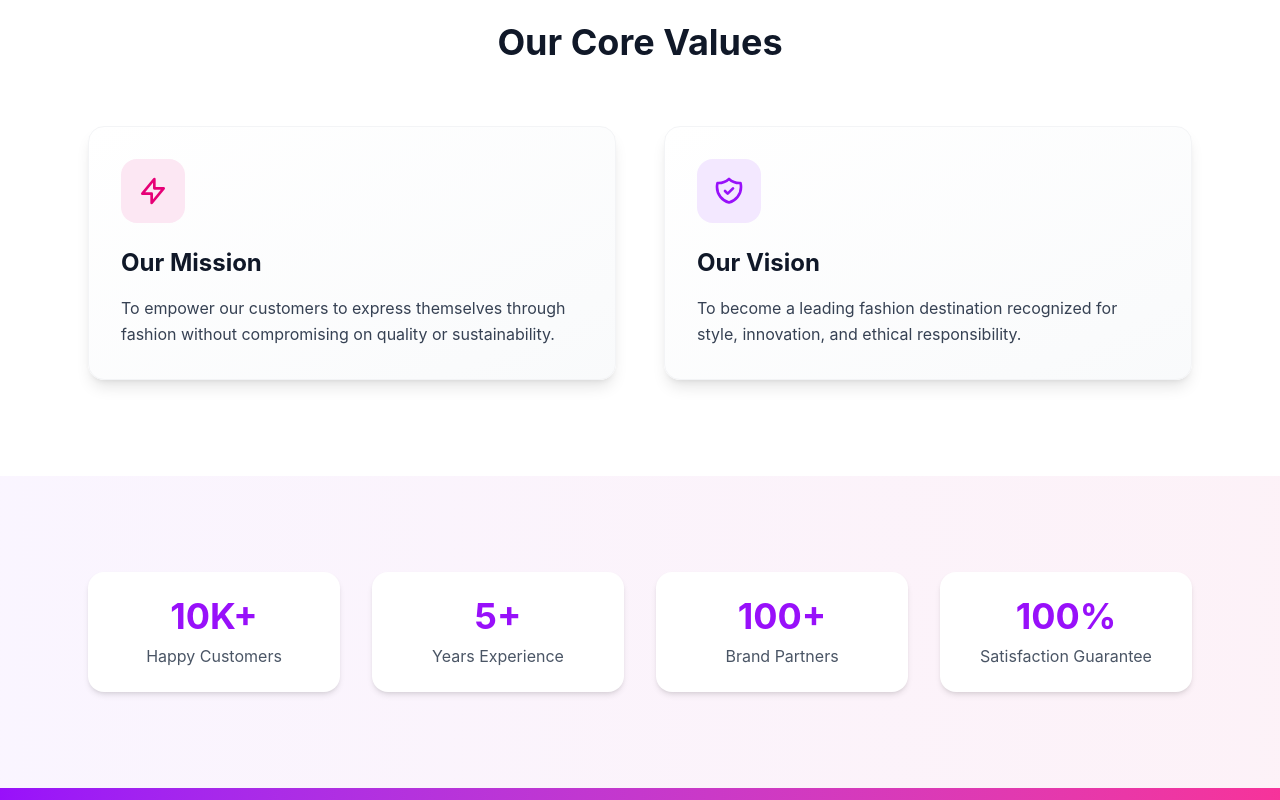
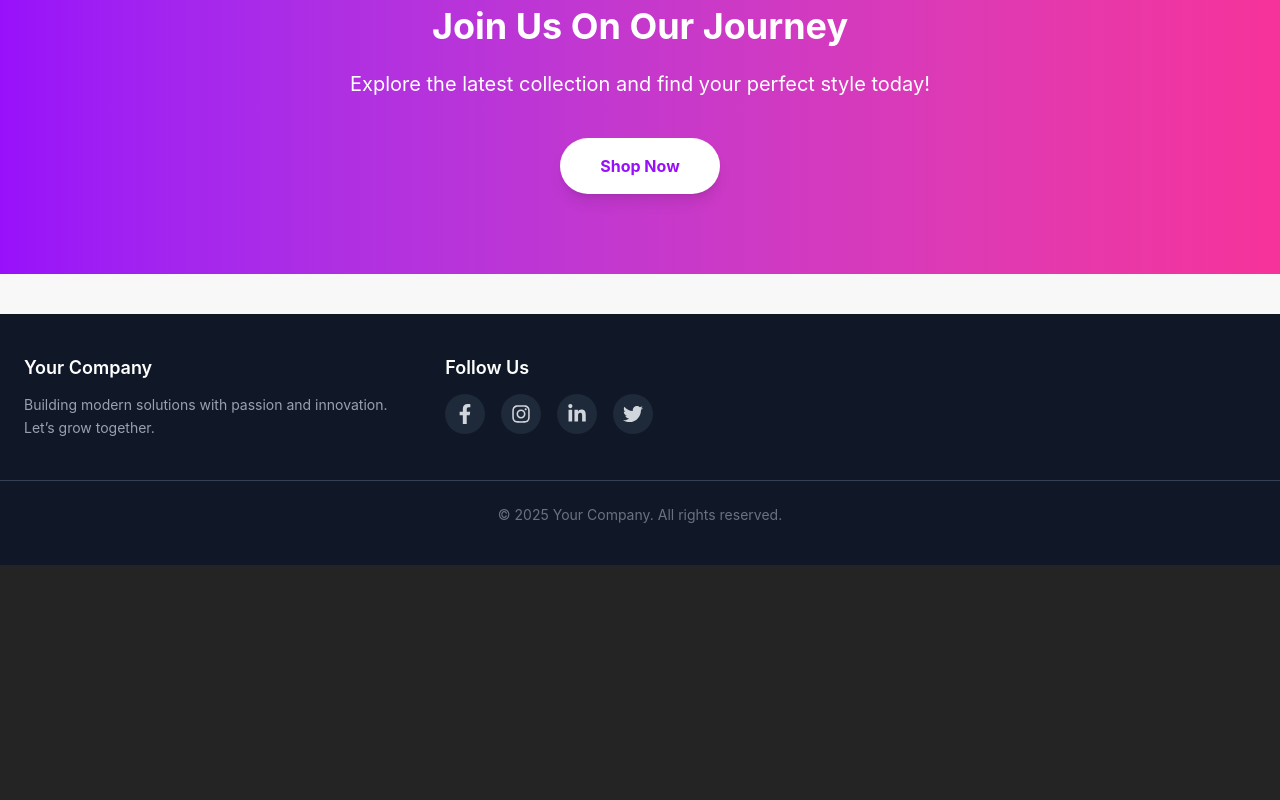
Before and after one commit to Halimunnisa0127/fashion-ecommerce-app, a React (Vite) app in the folder fashion-ecommerce-app/: page /aboutpage in a window 1280 px wide. Shown: the part 1160-1960 px from the top of the page. After the commit the page ends 1725 px from the top, so only its background shows below. Built offline with nearby package versions, Linux system fonts and the light colour scheme.

Commit message:
"updated"

```diff
--- a/fashion-ecommerce-app/src/Components/AboutPage/AboutPage.jsx
+++ b/fashion-ecommerce-app/src/Components/AboutPage/AboutPage.jsx
@@ -1,7 +1,7 @@
 // src/Components/AboutPage/AboutPage.jsx
-import React from 'react';
+import React, { useState } from 'react';
 import { useSelector } from 'react-redux';
-import { motion } from 'framer-motion';
+import { motion, AnimatePresence } from 'framer-motion';
 
 // Animation variants
 const containerVariants = {
@@ -10,9 +10,9 @@ const containerVariants = {
     opacity: 1,
     transition: {
       staggerChildren: 0.2,
-      delayChildren: 0.3
-    }
-  }
+      delayChildren: 0.3,
+    },
+  },
 };
 
 const fadeInUp = {
@@ -20,8 +20,8 @@ const fadeInUp = {
   visible: {
     opacity: 1,
     y: 0,
-    transition: { duration: 0.6, ease: "easeOut" }
-  }
+    transition: { duration: 0.6, ease: 'easeOut' },
+  },
 };
 
 const fadeInLeft = {
@@ -29,8 +29,8 @@ const fadeInLeft = {
   visible: {
     opacity: 1,
     x: 0,
-    transition: { duration: 0.8, ease: "easeOut" }
-  }
+    transition: { duration: 0.8, ease: 'easeOut' },
+  },
 };
 
 const fadeInRight = {
@@ -38,8 +38,8 @@ const fadeInRight = {
   visible: {
     opacity: 1,
     x: 0,
-    transition: { duration: 0.8, ease: "easeOut" }
-  }
+    transition: { duration: 0.8, ease: 'easeOut' },
+  },
 };
 
 const scaleIn = {
@@ -47,8 +47,8 @@ const scaleIn = {
   visible: {
     opacity: 1,
     scale: 1,
-    transition: { duration: 0.7, ease: "easeOut" }
-  }
+    transition: { duration: 0.7, ease: 'easeOut' },
+  },
 };
 
 const rotateIn = {
@@ -56,40 +56,44 @@ const rotateIn = {
   visible: {
     opacity: 1,
     rotate: 0,
-    transition: { duration: 0.6, ease: "easeOut" }
-  }
+    transition: { duration: 0.6, ease: 'easeOut' },
+  },
 };
 
 const cardHover = {
   hover: {
     y: -10,
     scale: 1.02,
-    boxShadow: "0 20px 25px -5px rgba(168, 85, 247, 0.3), 0 10px 10px -5px rgba(168, 85, 247, 0.1)",
-    transition: { duration: 0.3, ease: "easeOut" }
-  }
+    boxShadow:
+      '0 20px 25px -5px rgba(168, 85, 247, 0.3), 0 10px 10px -5px rgba(168, 85, 247, 0.1)',
+    transition: { duration: 0.3, ease: 'easeOut' },
+  },
 };
 
 const imageHover = {
   hover: {
     scale: 1.05,
-    transition: { duration: 0.4, ease: "easeOut" }
-  }
+    transition: { duration: 0.4, ease: 'easeOut' },
+  },
 };
 
 const pulseGlow = {
   hover: {
     scale: 1.05,
-    boxShadow: "0 0 20px 8px rgba(236, 72, 153, 0.5)",
+    boxShadow: '0 0 20px 8px rgba(236, 72, 153, 0.5)',
     transition: {
       repeat: Infinity,
-      repeatType: "reverse",
-      duration: 1.2
-    }
-  }
+      repeatType: 'reverse',
+      duration: 1.2,
+    },
+  },
 };
 
 const AboutPage = () => {
   const about = useSelector((state) => state.about);
+
+  // ✅ State for Read more / Show less
+  const [showMore, setShowMore] = useState(false);
 
   return (
     <motion.div
@@ -99,27 +103,30 @@ const AboutPage = () => {
       animate="visible"
     >
       {/* Hero Section */}
-      <motion.section
-        className="relative overflow-hidden bg-gradient-to-br from-purple-900 via-purple-700 to-pink-500 text-white py-20 md:py-28 text-center"
-      >
+      <motion.section className="relative overflow-hidden bg-gradient-to-br from-purple-900 via-purple-700 to-pink-500 text-white py-20 md:py-28 text-center">
         {/* Animated background elements */}
         <motion.div
           className="absolute top-10 left-10 w-24 h-24 bg-purple-500 rounded-full opacity-20 filter blur-xl"
           animate={{
             y: [0, -20, 0],
             x: [0, 15, 0],
-            scale: [1, 1.1, 1]
+            scale: [1, 1.1, 1],
           }}
-          transition={{ repeat: Infinity, duration: 8, ease: "easeInOut" }}
+          transition={{ repeat: Infinity, duration: 8, ease: 'easeInOut' }}
         />
         <motion.div
           className="absolute bottom-16 right-16 w-32 h-32 bg-pink-500 rounded-full opacity-20 filter blur-2xl"
           animate={{
             y: [0, 20, 0],
             x: [0, -15, 0],
-            scale: [1, 1.2, 1]
+            scale: [1, 1.2, 1],
           }}
-          transition={{ repeat: Infinity, duration: 10, ease: "easeInOut", delay: 1 }}
+          transition={{
+            repeat: Infinity,
+            duration: 10,
+            ease: 'easeInOut',
+            delay: 1,
+          }}
         />
         <motion.div
           className="absolute top-1/2 left-1/4 w-16 h-16 bg-white rounded-full opacity-10 filter blur-xl"
@@ -127,7 +134,12 @@ const AboutPage = () => {
             y: [0, -30, 0],
             x: [0, 20, 0],
           }}
-          transition={{ repeat: Infinity, duration: 12, ease: "easeInOut", delay: 2 }}
+          transition={{
+            repeat: Infinity,
+            duration: 12,
+            ease: 'easeInOut',
+            delay: 2,
+          }}
         />
 
         <div className="relative z-10 max-w-4xl mx-auto px-4">
@@ -173,27 +185,58 @@ const AboutPage = () => {
               variants={imageHover}
             />
           </motion.div>
-          <motion.div
-            className="md:w-1/2"
-            variants={fadeInRight}
-          >
+          <motion.div className="md:w-1/2" variants={fadeInRight}>
             <motion.h2
               className="text-3xl md:text-4xl font-bold mb-6 text-gray-900"
               variants={fadeInUp}
             >
               {about.story.title}
             </motion.h2>
+
+            {/* Text with Read more */}
             <motion.p
               className="text-gray-700 leading-relaxed text-lg mb-6"
               variants={fadeInUp}
             >
-              {about.story.text}
+              {showMore
+                ? about.story.text
+                : `${about.story.text.substring(0, 150)}...`}
             </motion.p>
+
+            {/* Smooth expand/collapse */}
+            <AnimatePresence>
+              {showMore && (
+                <motion.p
+                  className="text-gray-600 leading-relaxed text-base mb-6"
+                  initial={{ opacity: 0, height: 0 }}
+                  animate={{ opacity: 1, height: 'auto' }}
+                  exit={{ opacity: 0, height: 0 }}
+                  transition={{ duration: 0.5 }}
+                >
+                  {about.story.extraText}
+                </motion.p>
+              )}
+            </AnimatePresence>
+
+            {/* Toggle button */}
             <motion.div variants={fadeInUp}>
-              <button className="text-purple-600 font-medium flex items-center group">
-                Read more
-                <svg className="w-5 h-5 ml-2 group-hover:translate-x-1 transition-transform" fill="none" stroke="currentColor" viewBox="0 0 24 24">
-                  <path strokeLinecap="round" strokeLinejoin="round" strokeWidth={2} d="M14 5l7 7m0 0l-7 7m7-7H3" />
+              <button
+                className="text-purple-600 font-medium flex items-center group"
+                onClick={() => setShowMore(!showMore)}
+              >
+                {showMore ? 'Show less' : 'Read more'}
+                <svg
+                  className="w-5 h-5 ml-2 group-hover:translate-x-1 transition-transform"
+                  fill="none"
+                  stroke="currentColor"
+                  viewBox="0 0 24 24"
+                >
+                  <path
+                    strokeLinecap="round"
+                    strokeLinejoin="round"
+                    strokeWidth={2}
+                    d="M14 5l7 7m0 0l-7 7m7-7H3"
+                  />
                 </svg>
               </button>
             </motion.div>
@@ -201,93 +244,7 @@ const AboutPage = () => {
         </motion.div>
       </section>
 
-      {/* Mission & Vision */}
-      <section className="bg-white py-16 md:py-24">
-        <div className="max-w-6xl mx-auto px-6">
-          <motion.h2
-            className="text-3xl md:text-4xl font-bold text-center mb-16 text-gray-900"
-            variants={fadeInUp}
-          >
-            Our Core Values
-          </motion.h2>
-
-          <div className="grid md:grid-cols-2 gap-8 lg:gap-12">
-            {[about.mission, about.vision].map((item, idx) => (
-              <motion.div
-                key={idx}
-                className="p-8 rounded-2xl shadow-lg cursor-pointer bg-gradient-to-br from-white to-gray-50 border border-gray-100"
-                variants={scaleIn}
-                whileHover="hover"
-                custom={idx}
-              >
-                <motion.div
-                  className={`w-16 h-16 rounded-2xl mb-6 flex items-center justify-center ${
-                    idx === 0 ? 'bg-pink-100 text-pink-600' : 'bg-purple-100 text-purple-600'
-                  }`}
-                  variants={rotateIn}
-                >
-                  <svg className="w-8 h-8" fill="none" stroke="currentColor" viewBox="0 0 24 24">
-                    {idx === 0 ? (
-                      <path strokeLinecap="round" strokeLinejoin="round" strokeWidth={2} d="M13 10V3L4 14h7v7l9-11h-7z" />
-                    ) : (
-                      <path strokeLinecap="round" strokeLinejoin="round" strokeWidth={2} d="M9 12l2 2 4-4m5.618-4.016A11.955 11.955 0 0112 2.944a11.955 11.955 0 01-8.618 3.04A12.02 12.02 0 003 9c0 5.591 3.824 10.29 9 11.622 5.176-1.332 9-6.03 9-11.622 0-1.042-.133-2.052-.382-3.016z" />
-                    )}
-                  </svg>
-                </motion.div>
-                <motion.h3
-                  className="text-2xl font-bold mb-4 text-gray-900"
-                  variants={fadeInUp}
-                >
-                  {item.title}
-                </motion.h3>
-                <motion.p
-                  className="text-gray-700 leading-relaxed"
-                  variants={fadeInUp}
-                >
-                  {item.text}
-                </motion.p>
-              </motion.div>
-            ))}
-          </div>
-        </div>
-      </section>
-
-      {/* Stats Section */}
-      <motion.section
-        className="py-16 md:py-24 bg-gradient-to-r from-purple-50 to-pink-50"
-        variants={containerVariants}
-      >
-        <div className="max-w-6xl mx-auto px-6">
-          <div className="grid grid-cols-2 md:grid-cols-4 gap-8">
-            {[
-              { number: "10K+", label: "Happy Customers" },
-              { number: "5+", label: "Years Experience" },
-              { number: "100+", label: "Brand Partners" },
-              { number: "100%", label: "Satisfaction Guarantee" }
-            ].map((stat, idx) => (
-              <motion.div
-                key={idx}
-                className="text-center p-6 bg-white rounded-2xl shadow-md"
-                variants={fadeInUp}
-                whileHover={{ y: -5, transition: { duration: 0.3 } }}
-              >
-                <motion.p
-                  className="text-3xl md:text-4xl font-bold text-purple-600 mb-2"
-                  initial={{ scale: 0.8 }}
-                  whileInView={{ scale: 1 }}
-                  transition={{ duration: 0.5, delay: idx * 0.1 }}
-                  viewport={{ once: true }}
-                >
-                  {stat.number}
-                </motion.p>
-                <p className="text-gray-600">{stat.label}</p>
-              </motion.div>
-            ))}
-          </div>
-        </div>
-      </motion.section>
-
-      {/* CTA Section */}
+       {/* CTA Section */}
       <motion.section
         className="py-20 bg-gradient-to-r from-purple-600 to-pink-500 text-white text-center"
         variants={scaleIn}
@@ -316,6 +273,7 @@ const AboutPage = () => {
           </motion.a>
         </div>
       </motion.section>
+
     </motion.div>
   );
 };
```
Also changed, not shown: fashion-ecommerce-app/src/features/products/aboutSlice.jsx (+6 -5 lines).
